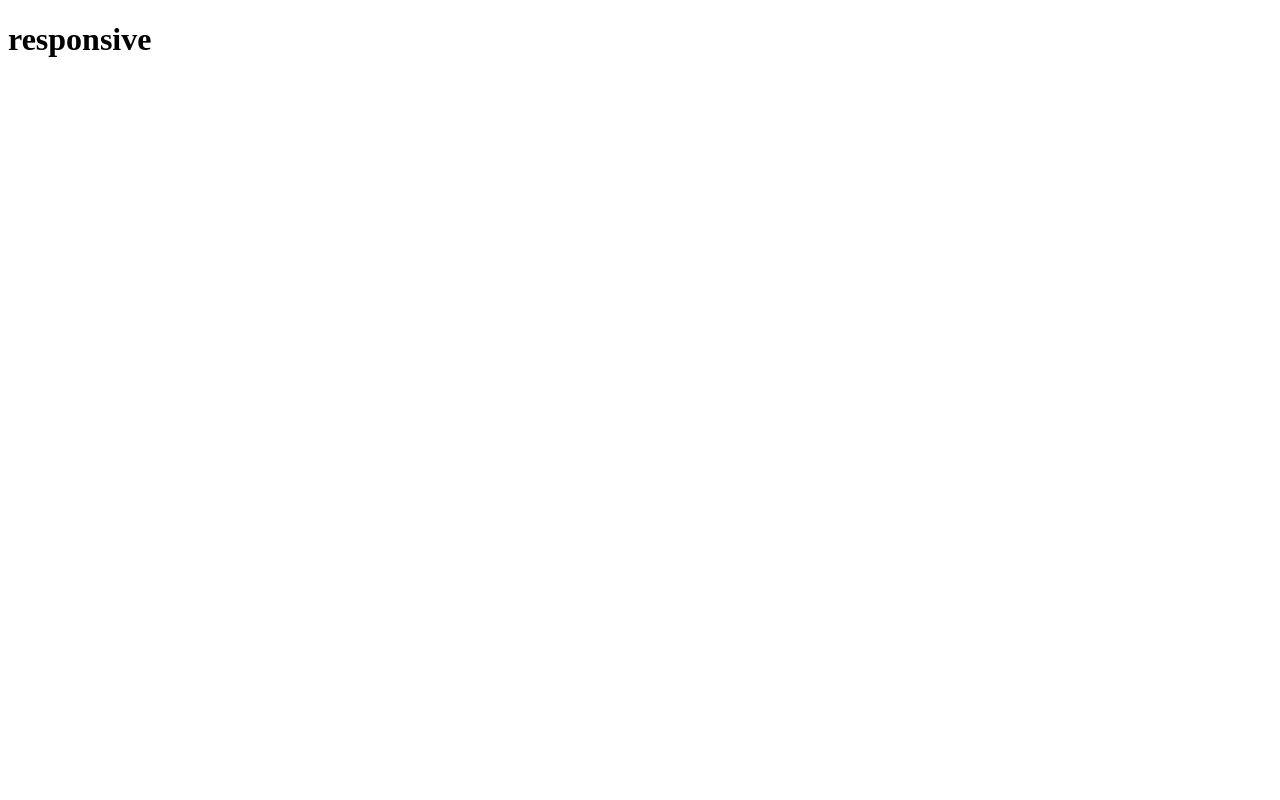
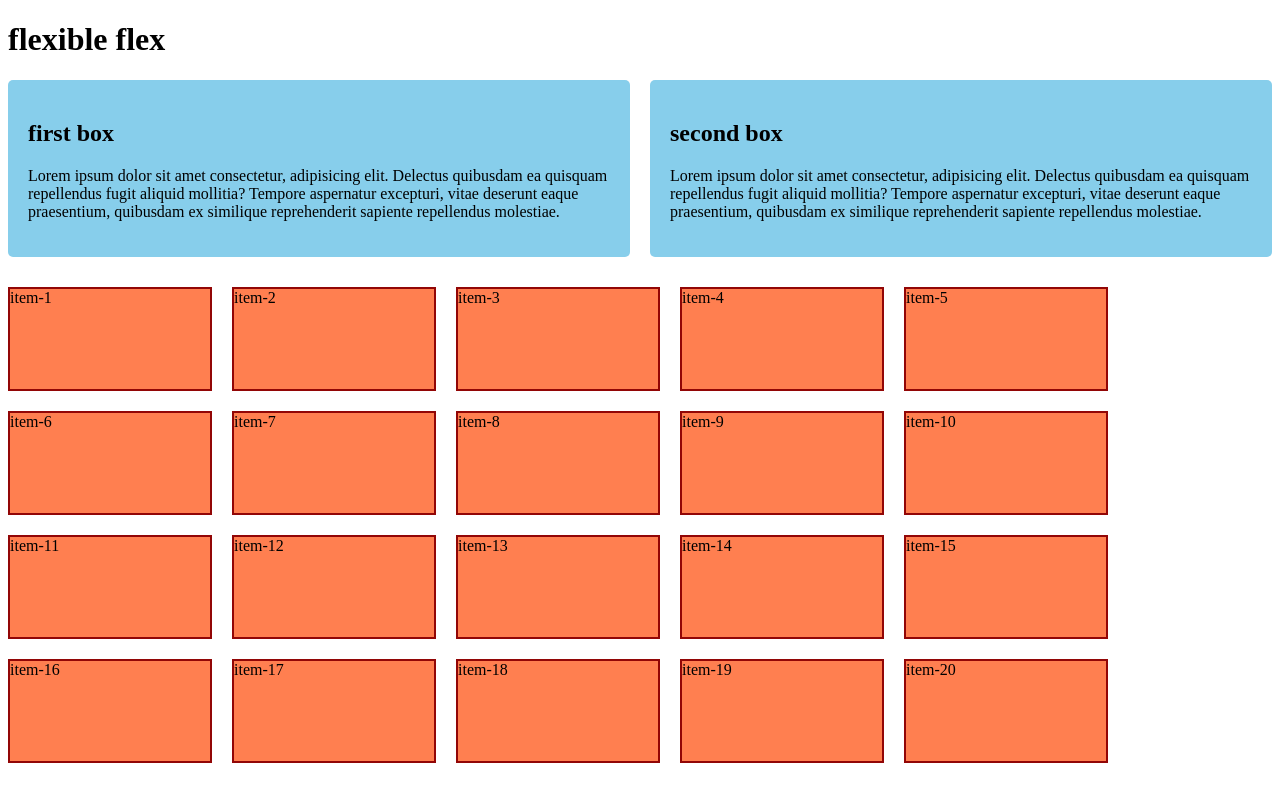
Before and after one commit to mdshawonreza/module-8, a plain HTML site: page index.html in a window 1280 px wide. Drawn offline with Linux system fonts and the light colour scheme.

Commit message:
this is my practice file

```diff
--- a/index.html
+++ b/index.html
@@ -3,11 +3,77 @@
 <head>
     <meta charset="UTF-8">
     <meta name="viewport" content="width=device-width, initial-scale=1.0">
+    <meta http-equiv="X-UA-Compatible" content="IE=edge">
     <title>responsive my website</title>
+    <style>
+        .container{
+            display: flex;
+            gap: 20px;
+        }
+        .box{
+            background-color: skyblue;
+            padding: 20px;
+            border-radius: 5px;
+        }
+        .container2{
+            display: flex;
+            gap: 20px;
+            flex-wrap: wrap;
+            margin-top: 30px;
+        }
+        .item{
+            border: 2px solid rgb(146, 6, 6);
+            background-color: coral;
+            width: 200px;
+            height: 100px;
+        }
+        @media screen and (max-width:576px) {
+            .container{
+                flex-direction:column;
+            }
+        }
+        @media screen and ( max-width:576px) {
+           .container2{
+            flex-direction: column;
+           }
+        }
+    </style>
 </head>
 <body>
     <header>
-        <h1>responsive</h1>
+        <h1>flexible flex</h1>
+        <div class="container">
+            <div class="box">
+                <h2>first box</h2>
+                <p>Lorem ipsum dolor sit amet consectetur, adipisicing elit. Delectus quibusdam ea quisquam repellendus fugit aliquid mollitia? Tempore aspernatur excepturi, vitae deserunt eaque praesentium, quibusdam ex similique reprehenderit sapiente repellendus molestiae.</p>
+            </div>
+            <div class="box">
+                <h2>second box</h2>
+                <p>Lorem ipsum dolor sit amet consectetur, adipisicing elit. Delectus quibusdam ea quisquam repellendus fugit aliquid mollitia? Tempore aspernatur excepturi, vitae deserunt eaque praesentium, quibusdam ex similique reprehenderit sapiente repellendus molestiae.</p>
+            </div>
+        </div>
+        <div class="container2">
+            <div class="item">item-1</div>
+            <div class="item">item-2</div>
+            <div class="item">item-3</div>
+            <div class="item">item-4</div>
+            <div class="item">item-5</div>
+            <div class="item">item-6</div>
+            <div class="item">item-7</div>
+            <div class="item">item-8</div>
+            <div class="item">item-9</div>
+            <div class="item">item-10</div>
+            <div class="item">item-11</div>
+            <div class="item">item-12</div>
+            <div class="item">item-13</div>
+            <div class="item">item-14</div>
+            <div class="item">item-15</div>
+            <div class="item">item-16</div>
+            <div class="item">item-17</div>
+            <div class="item">item-18</div>
+            <div class="item">item-19</div>
+            <div class="item">item-20</div>
+        </div>
     </header>
 </body>
 </html>
```
